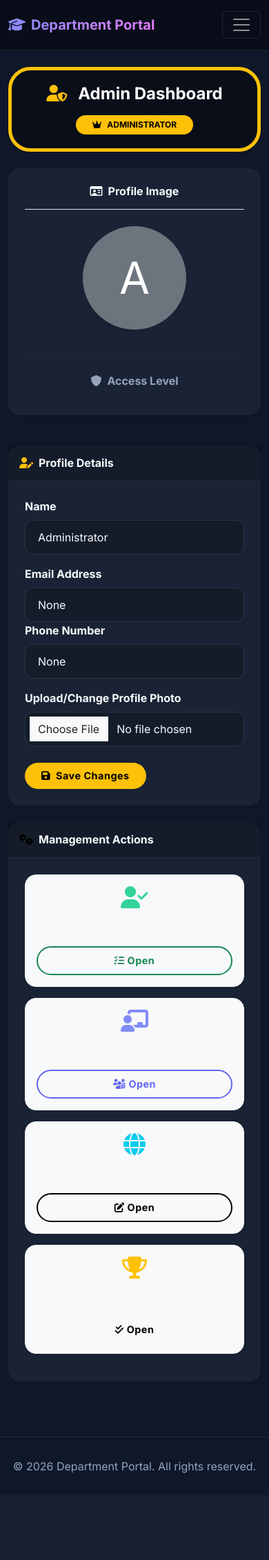
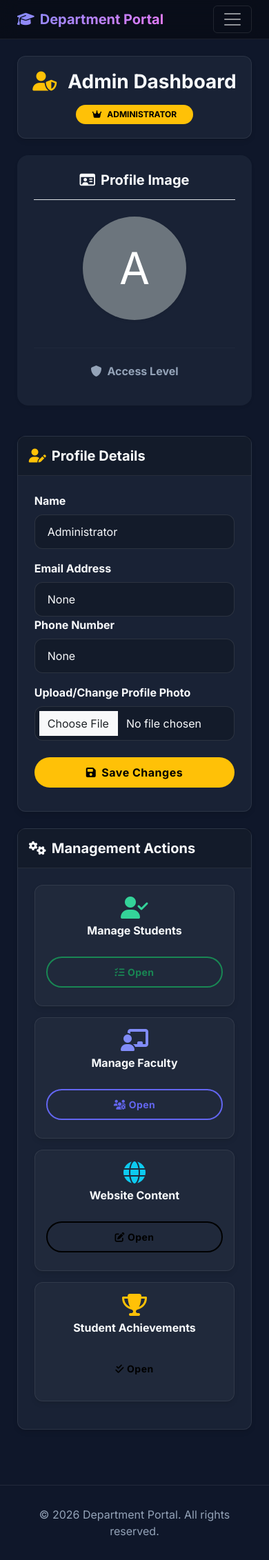
Before and after one commit to 23it010-ctrl/IT-Department, a Flask app: page /admin/dashboard in a window 390 px wide. Shown: the whole page at 69% size. Before the commit the page ends 2136 px from the top, so only its background shows below. Run offline with Flask 3, Linux system fonts and the light colour scheme; a user stored in the database is signed in; data comes from the database, SQL or seed files in the repository; both versions use the stored data as it was after the commit; data that the repository does not hold is empty.

Commit message:
Final Polish: Premium Responsive Design, Self-Deletion logic, and Persistence Seeding

```diff
--- a/app.py
+++ b/app.py
@@ -336,6 +336,16 @@ def student_dashboard():
             flash('Profile locked successfully!', 'success')
             return redirect(url_for('student_dashboard'))
 
+        elif action == 'delete_self':
+            # Completely clear student and user record
+            conn.execute("DELETE FROM achievements WHERE student_id = ?", (student_data['id'],))
+            conn.execute("DELETE FROM students WHERE id = ?", (student_data['id'],))
+            conn.execute("DELETE FROM users WHERE id = ?", (g.user['id'],))
+            conn.commit()
+            session.clear()
+            flash('Your account and all data have been permanently deleted.', 'info')
+            return redirect(url_for('home'))
+
     student_data_row = conn.execute("SELECT * FROM students WHERE user_id = ?", (g.user['id'],)).fetchone()
     student_data = dict(student_data_row)
 
@@ -423,6 +433,17 @@ def faculty_dashboard():
                 ))
                 conn.commit()
                 flash('Notes uploaded successfully!', 'success')
+
+        elif action == 'delete_self':
+            # Completely clear faculty and user record
+            conn.execute("DELETE FROM news WHERE faculty_id = ?", (faculty_data['id'],))
+            conn.execute("DELETE FROM events WHERE faculty_id = ?", (faculty_data['id'],))
+            conn.execute("DELETE FROM faculty WHERE id = ?", (faculty_data['id'],))
+            conn.execute("DELETE FROM users WHERE id = ?", (g.user['id'],))
+            conn.commit()
+            session.clear()
+            flash('Your faculty account and all your contributions have been permanently deleted.', 'info')
+            return redirect(url_for('home'))
 
     news_rows = conn.execute("SELECT * FROM news WHERE faculty_id = ?", (faculty_data['id'],)).fetchall()
     faculty_news = [dict(n) for n in news_rows]
--- a/config.py
+++ b/config.py
@@ -10,6 +10,12 @@ class Config:
     if IS_VERCEL:
         SQLITE_DB = '/tmp/database.db'
         UPLOAD_FOLDER = '/tmp/uploads'
+
+        # Persistence Workaround: Seed the ephemeral DB from the one pushed to Git
+        import shutil
+        SOURCE_DB = os.path.join(os.path.dirname(os.path.abspath(__file__)), 'database.db')
+        if os.path.exists(SOURCE_DB) and not os.path.exists(SQLITE_DB):
+            shutil.copy2(SOURCE_DB, SQLITE_DB)
     else:
         SQLITE_DB = os.path.join(os.path.dirname(os.path.abspath(__file__)), 'database.db')
         UPLOAD_FOLDER = os.path.join(os.path.dirname(os.path.abspath(__file__)), 'static', 'uploads')
--- a/static/css/style.css
+++ b/static/css/style.css
@@ -12,7 +12,21 @@
     --border-color: rgba(255, 255, 255, 0.1);
     --glass-bg: rgba(15, 23, 42, 0.6);
     --glass-border: rgba(255, 255, 255, 0.08);
+    --transition: all 0.4s cubic-bezier(0.165, 0.84, 0.44, 1);
 }
+
+@keyframes fadeIn {
+    from { opacity: 0; transform: translateY(20px); }
+    to { opacity: 1; transform: translateY(0); }
+}
+
+@keyframes slideIn {
+    from { transform: translateX(-20px); opacity: 0; }
+    to { transform: translateX(0); opacity: 1; }
+}
+
+.animate-fade { animation: fadeIn 0.8s ease forwards; }
+.animate-slide { animation: slideIn 0.6s ease forwards; }
 
 body {
     font-family: 'Inter', sans-serif;
@@ -263,8 +277,27 @@ footer {
     color: var(--text-muted);
 }
 
-/* Responsive adjustments for Mobile, Tablets & PCs */
+/* Responsive adjustments for All Devices */
+@media (max-width: 1200px) {
+    .container { max-width: 95%; }
+}
+
+@media (max-width: 991px) {
+    .navbar-collapse {
+        background: var(--bg-main);
+        margin-top: 1rem;
+        padding: 1rem;
+        border-radius: 12px;
+        border: 1px solid var(--glass-border);
+    }
+}
+
 @media (max-width: 768px) {
+    :root {
+        --fluid-h1: 2.25rem;
+        --fluid-h2: 1.75rem;
+    }
+
     .navbar-brand {
         font-size: 1.25rem;
     }
@@ -274,11 +307,8 @@ footer {
         border-radius: 20px !important;
     }
 
-    h1 { font-size: 2rem; }
-    h2 { font-size: 1.5rem; }
-    h3 { font-size: 1.25rem; }
-    h4 { font-size: 1.1rem; }
-    h5 { font-size: 1rem; }
+    h1 { font-size: var(--fluid-h1); }
+    h2 { font-size: var(--fluid-h2); }
 
     .card {
         margin-bottom: 20px;
@@ -289,23 +319,43 @@ footer {
     }
 
     .btn {
-        padding: 8px 16px;
-        font-size: 0.9rem;
+        width: 100%;
+        margin-bottom: 10px;
     }
 
-    .table td, .table th {
-        font-size: 0.85rem;
-        padding: 0.5rem;
+    .table-responsive {
+        border-radius: 12px;
+        overflow-x: auto;
     }
 
     .list-group-item .d-flex {
         flex-direction: column;
         gap: 15px;
     }
+}
 
-    .list-group-item .d-flex > div:last-child {
-        width: 100%;
-        display: flex;
-        justify-content: flex-start;
+/* Specific adjustments for small mobile devices (Android/iOS) */
+@media (max-width: 480px) {
+    .hero-section {
+        padding: 40px 15px !important;
+    }
+
+    .navbar {
+        padding: 0.5rem 0;
+    }
+
+    .container {
+        padding-left: 15px;
+        padding-right: 15px;
     }
 }
+
+/* Tablet improvements */
+@media (min-width: 769px) and (max-width: 1024px) {
+    .col-md-3 {
+        width: 50%;
+    }
+    .hero-section {
+        padding: 80px 40px !important;
+    }
+}
--- a/templates/admin_dashboard.html
+++ b/templates/admin_dashboard.html
@@ -1,7 +1,7 @@
 {% extends "base.html" %}
 {% block content %}
-<div class="dashboard-header bg-dark text-white rounded-5 shadow-sm p-4 d-flex flex-column flex-md-row align-items-center justify-content-between border-start border-warning border-5 gap-3 text-center text-md-start">
-    <h2 class="fw-bold mb-0 text-white"><i class="fa-solid fa-user-shield text-warning me-3"></i>Admin Dashboard</h2>
+<div class="dashboard-header animate-fade p-4 d-flex flex-column flex-md-row align-items-center justify-content-between gap-3 text-center text-md-start">
+    <h2 class="fw-bold mb-0"><i class="fa-solid fa-user-shield text-warning me-3"></i>Admin Dashboard</h2>
     <span class="badge bg-warning text-dark rounded-pill px-4 py-2 text-uppercase fw-bold"><i class="fa-solid fa-crown me-2"></i>Administrator</span>
 </div>
 
@@ -24,8 +24,8 @@
     </div>
 
     <div class="col-md-8">
-        <div class="card shadow-sm border-0 rounded-4 mb-4">
-            <div class="card-header bg-white border-bottom py-3">
+        <div class="card mb-4 animate-fade" style="animation-delay: 0.1s;">
+            <div class="card-header py-3">
                 <h5 class="fw-bold mb-0"><i class="fa-solid fa-user-edit text-warning me-2"></i>Profile Details</h5>
             </div>
             <div class="card-body p-4">
@@ -56,14 +56,14 @@
             </div>
         </div>
 
-        <div class="card shadow-sm border-0 rounded-4">
-            <div class="card-header bg-white border-bottom py-3">
-                <h5 class="fw-bold mb-0"><i class="fa-solid fa-cogs text-dark me-2"></i>Management Actions</h5>
+        <div class="card animate-fade" style="animation-delay: 0.2s;">
+            <div class="card-header py-3">
+                <h5 class="fw-bold mb-0"><i class="fa-solid fa-cogs me-2"></i>Management Actions</h5>
             </div>
             <div class="card-body p-4">
                 <div class="row">
                     <div class="col-md-6 mb-3">
-                        <div class="card h-100 shadow-sm border border-light bg-light rounded-4 text-center p-3">
+                        <div class="card h-100 p-3 text-center" style="background: rgba(255,255,255,0.03);">
                             <i class="fa-solid fa-user-check fa-2x text-success mb-2"></i>
                             <h6 class="fw-bold">Manage Students</h6>
                             {% if pending_students > 0 %}
@@ -74,7 +74,7 @@
                     </div>
 
                     <div class="col-md-6 mb-3">
-                        <div class="card h-100 shadow-sm border border-light bg-light rounded-4 text-center p-3">
+                        <div class="card h-100 p-3 text-center" style="background: rgba(255,255,255,0.03);">
                             <i class="fa-solid fa-chalkboard-teacher fa-2x text-primary mb-2"></i>
                             <h6 class="fw-bold">Manage Faculty</h6>
                             <a href="{{ url_for('admin_faculty') }}" class="btn btn-outline-primary btn-sm rounded-pill mt-auto fw-bold"><i class="fa-solid fa-users-cog me-1"></i>Open</a>
@@ -82,7 +82,7 @@
                     </div>
 
                     <div class="col-md-6 mb-3">
-                        <div class="card h-100 shadow-sm border border-light bg-light rounded-4 text-center p-3">
+                        <div class="card h-100 p-3 text-center" style="background: rgba(255,255,255,0.03);">
                             <i class="fa-solid fa-globe fa-2x text-info mb-2"></i>
                             <h6 class="fw-bold">Website Content</h6>
                             <a href="{{ url_for('admin_content') }}" class="btn btn-outline-info btn-sm rounded-pill mt-auto fw-bold text-dark"><i class="fa-solid fa-edit me-1"></i>Open</a>
@@ -90,7 +90,7 @@
                     </div>
 
                     <div class="col-md-6 mb-3">
-                        <div class="card h-100 shadow-sm border border-light bg-light rounded-4 text-center p-3">
+                        <div class="card h-100 p-3 text-center" style="background: rgba(255,255,255,0.03);">
                             <i class="fa-solid fa-trophy fa-2x text-warning mb-2"></i>
                             <h6 class="fw-bold">Student Achievements</h6>
                             {% if pending_achievements > 0 %}
--- a/templates/base.html
+++ b/templates/base.html
@@ -79,7 +79,7 @@
         </div>
     </nav>
 
-    <div class="container mt-4">
+    <div class="container mt-4 animate-fade">
         {% with messages = get_flashed_messages(with_categories=true) %}
             {% if messages %}
                 {% for category, message in messages %}
```
Also changed, not shown: templates/admin_faculty.html (+2 -6 lines), templates/admin_students.html (+2 -6 lines), templates/faculty_dashboard.html (+14 -8 lines), templates/student_dashboard.html (+13 -7 lines), update_templates.py (deleted, +0 -30 lines), database.db (added), 1 other file.
